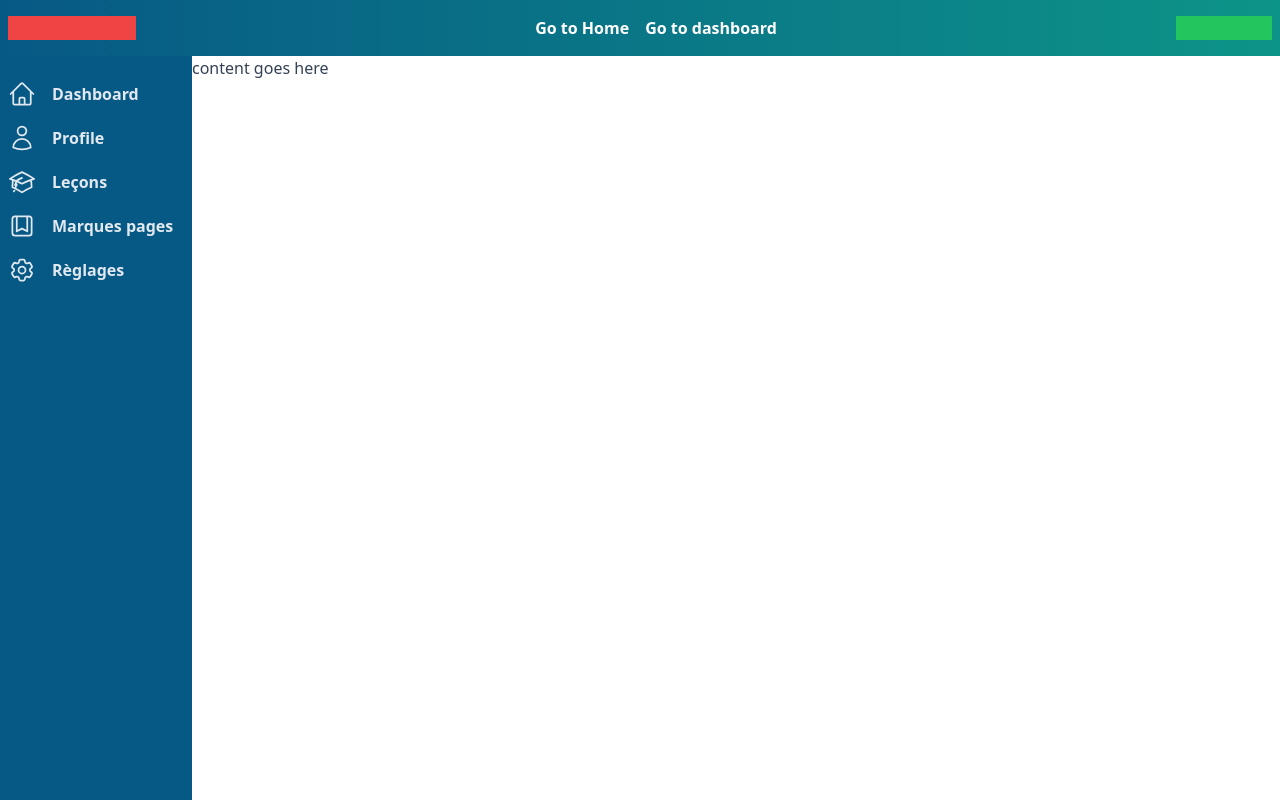
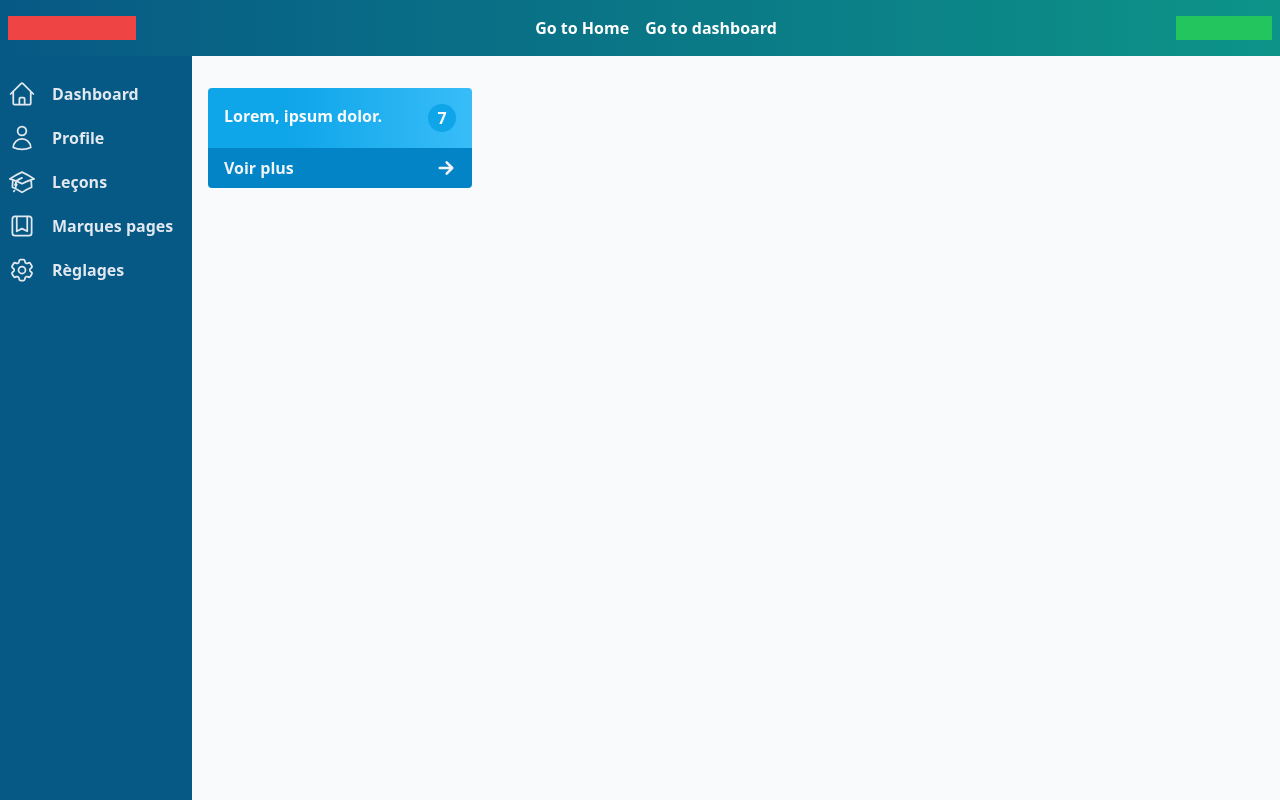
Before and after one commit to mthdht/learn, a Vue app: page /#/mthdht/dashboard in a window 1280 px wide. Built offline with nearby package versions, Linux system fonts and the light colour scheme.

Commit message:
made statistic card to display user lessons number

```diff
--- a/index.html
+++ b/index.html
@@ -7,7 +7,10 @@
     <title>Vite + Vue</title>
   </head>
   <body>
-    <div id="app" class="text-slate-700 h-screen flex flex-col"></div>
+    <div
+      id="app"
+      class="text-slate-700 bg-slate-50 h-screen flex flex-col"
+    ></div>
     <script type="module" src="/src/main.js"></script>
   </body>
 </html>
--- a/src/components/Dashboard.vue
+++ b/src/components/Dashboard.vue
@@ -1,10 +1,59 @@
 <template>
   <main class="grow flex overflow-hidden">
     <Sidebar> </Sidebar>
-    <div class="content grow overflow-auto">content goes here</div>
+    <div class="content grow overflow-auto p-4 pt-8">
+      <section>
+        <div class="stat-card w-1/4 rounded overflow-hidden font-semibold">
+          <div
+            class="
+              stat-card-label
+              flex
+              justify-between
+              bg-gradient-to-r
+              from-sky-500 from-30%
+              to-sky-400
+              text-slate-50
+              p-4
+            "
+          >
+            <p>Lorem, ipsum dolor.</p>
+
+            <span
+              class="
+                h-7
+                w-7
+                rounded-full
+                bg-sky-500
+                flex
+                justify-center
+                items-center
+              "
+              >7</span
+            >
+          </div>
+          <router-link
+            :to="{ name: 'user.lessons', params: { user: 'mthdht' } }"
+            class="
+              stat-card-action
+              flex
+              justify-between
+              items-center
+              py-2
+              px-4
+              bg-sky-600
+              text-slate-100
+              w-full
+            "
+            ><p>Voir plus</p>
+            <ArrowSmallRightIcon class="h-5 w-5 stroke-3"></ArrowSmallRightIcon
+          ></router-link>
+        </div>
+      </section>
+    </div>
   </main>
 </template>
 
 <script setup>
 import Sidebar from './Sidebar.vue';
+import { ArrowSmallRightIcon } from '@heroicons/vue/24/outline';
 </script>
--- a/tailwind.config.js
+++ b/tailwind.config.js
@@ -2,7 +2,11 @@
 export default {
   content: ['./index.html', './src/**/*.{js,ts,jsx,tsx,vue}'],
   theme: {
-    extend: {},
+    extend: {
+      strokeWidth: {
+        3: '3px',
+      },
+    },
   },
   plugins: [],
 };
```
